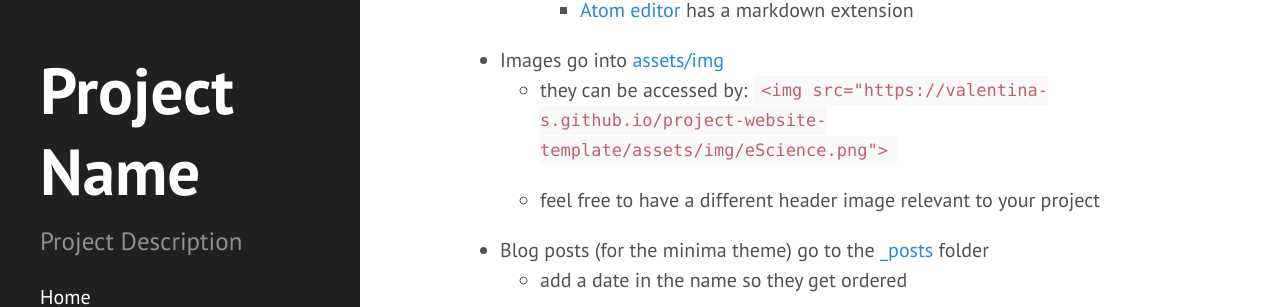
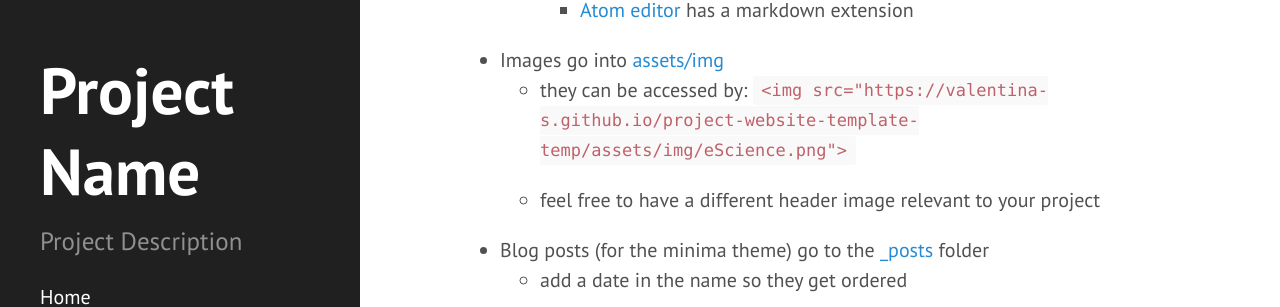
Before and after one commit to valentina-s/project-website-template-temp, a Jekyll site: the page built from index.md, in a window 1280 px wide and 900 px high, scrolled down 1469 px. Shown: the part 285-592 px from the top of the window. Built offline with Jekyll 4.4.1, drawn with Linux system fonts in a browser that asks for light colours; the list of posts is cut into pages by our own code.

Commit message:
Update _config.yml

```diff
--- a/_config.yml
+++ b/_config.yml
@@ -9,7 +9,7 @@ title:            Project Name
 tagline:          ''
 description:      'Project Description'
 url:              "https://valentina-s.github.io"
-baseurl:          "/project-website-template"
+baseurl:          "/project-website-template-temp"
 
 
 paginate:         5
@@ -18,4 +18,4 @@ paginate:         5
 version:          0.0.0
 
 github:
-  repo:           https://github.com/valentina-s/project-website-template/
+  repo:           https://github.com/valentina-s/project-website-template-temp/
```
